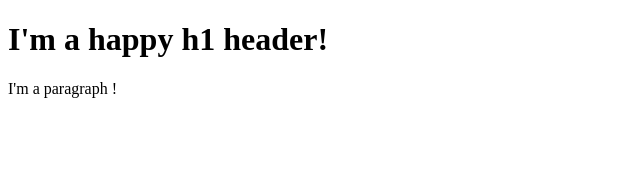
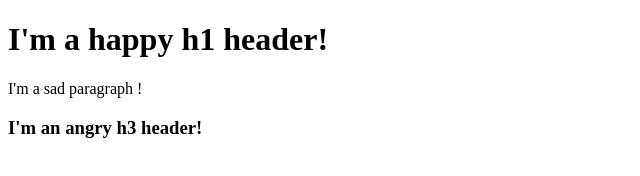
Before and after one commit to nyu-csci-ua-0480-007-fall-2017/examples, a plain HTML site: page dom-workshop/index.html in a window 1280 px wide. Shown: the whole page, without its empty margins (0-640 px from the left). Drawn offline with Linux system fonts and the light colour scheme.

Commit message:
completed workshop code

```diff
--- a/dom-workshop/index.html
+++ b/dom-workshop/index.html
@@ -5,10 +5,11 @@
 </head>
 <body>
   <!-- TODO: Connect Javascript to HTML -->
-
+  <script src="main.js"></script>
   <h1 id="happy"> I'm a happy h1 header! </h1>
 
-  <p class="sad"> I'm a paragraph ! </p>
+  <p class="sad"> I'm a sad paragraph ! </p>
+
 
 </body>
 </html>
--- a/dom-workshop/main.js
+++ b/dom-workshop/main.js
@@ -1,10 +1,33 @@
 // TODO: Run the JS file only when the HTML page is fully loaded
-
+document.addEventListener('DOMContentLoaded', main);
 function main(){
   // TODO: Change the h1 id to sad and the p class to happy.
+  const h1 = document.querySelector("#happy");
+  h1.id = "sad";
 
+  const p = document.querySelector(".sad");
+  p.className = "happy";
   // TODO: Append this h3 element below the paragraph:
   // <h3 class="angry"> I'm an angry h3 header! </h3>
+  const h3 = document.createElement("h3"); // create the element
+  const h3_text = document.createTextNode("I'm an angry h3 header!"); // create the content
+  h3.appendChild(h3_text); // add the content to the element
+  h3.className = "angry";
+
+  document.body.appendChild(h3); //append the element to the HTML page
 
   // TODO: Add an event listener to h1 that toggles the background color on every click
+  h1.addEventListener('click', function(evt){
+    // .style changes the INLINE css
+    // this.style.backgroundColor =
+    // this.style.color =
+    // this.style.fontFamily =
+    const color = this.style.backgroundColor;
+    if(color == "white"){
+      this.style.backgroundColor = "red";
+    }else{
+      this.style.backgroundColor = "white";
+    }
+  });
+
 }
```
